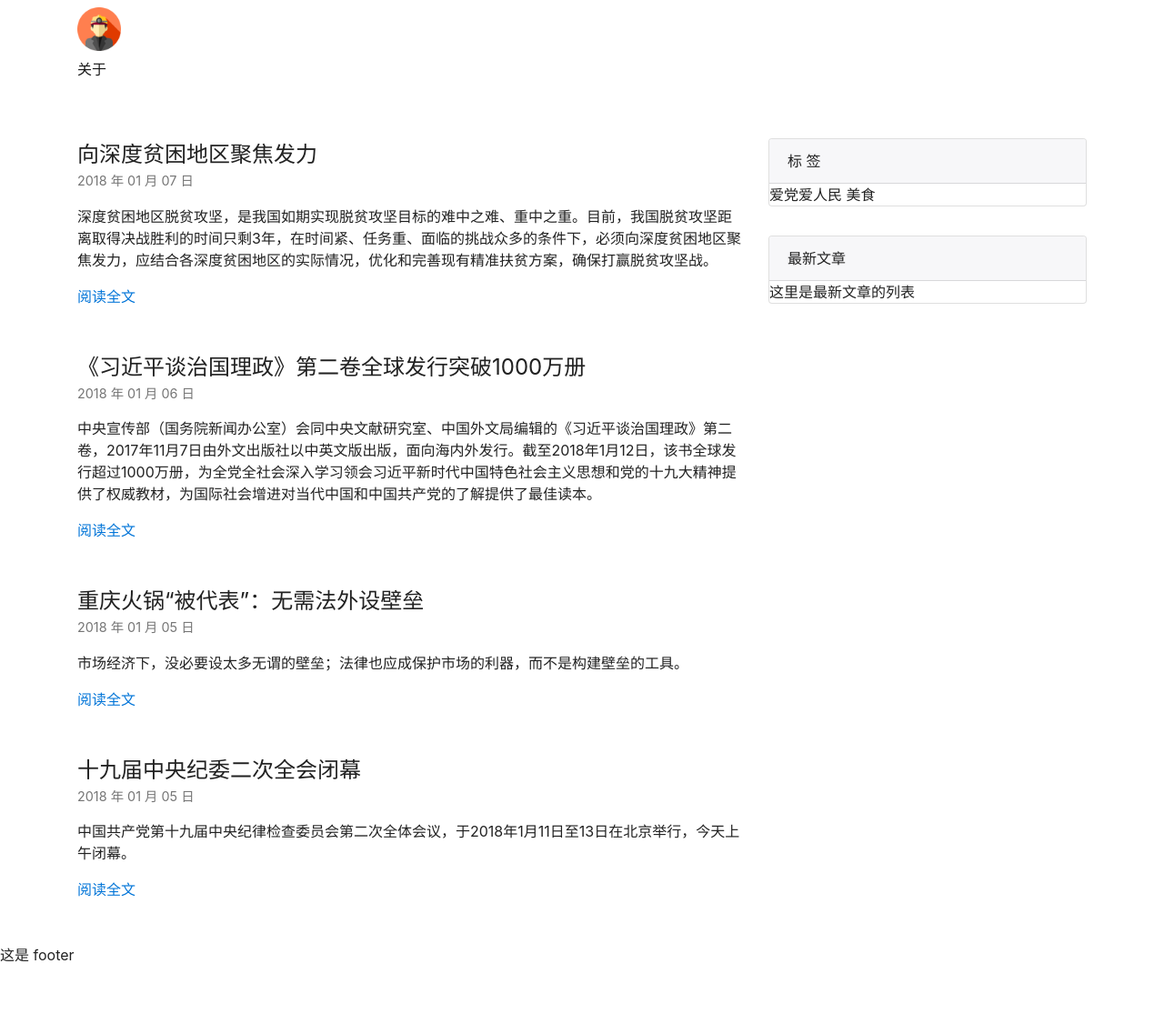
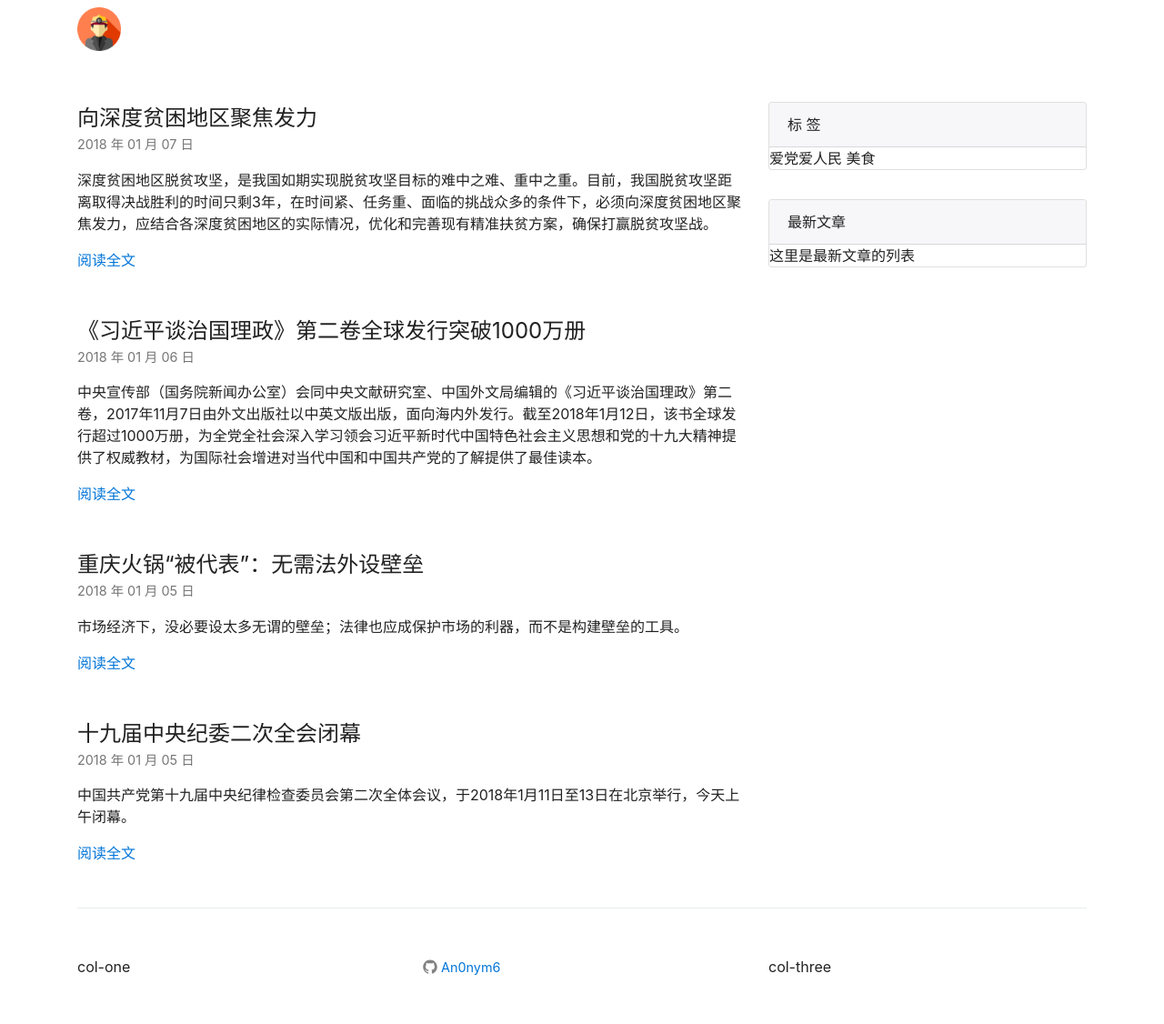
Before and after one commit to An0nym6/PersonalBlog2, a Jekyll site: the page built from index.html, in a window 1280 px wide. Shown: the whole page at 91% size. Built offline with Jekyll 4.4.1, drawn with Linux system fonts in a browser that asks for light colours; nearby versions of some CDN libraries; before the commit the page ends 1062 px from its top, so only the background shows below that.

Commit message:
增加 footer

```diff
--- a/_includes/footer.html
+++ b/_includes/footer.html
@@ -1 +1,15 @@
-这是 footer
+<footer>
+  <div class="container">
+    <div class="divider"></div>
+    <div class="row footer-content">
+      <div class="col col-left">col-one</div>
+      <div class="col">
+        <a class= "github-info" href="https://github.com/{{ site.github_username }}">
+          <span class="icon icon-github">{% include icon-github.svg %}</span>
+          <span class="username">{{ site.github_username }}</span>
+        </a>
+      </div>
+      <div class="col col-right">col-three</div>
+    </div>
+  </div>
+</footer>
--- a/_includes/header.html
+++ b/_includes/header.html
@@ -1,14 +1,27 @@
-<nav class="navbar navbar-light bg-light">
+<nav class="navbar navbar-expand-sm navbar-light bg-light">
   <div class="container">
     <a href="{{ "/" | relative_url }}">
       <img class="avatar" src="/assets/img/avatar.png" alt="">
     </a>
 
-    <div id="navbarSupportedContent">
-      <ul class="navbar-nav ml-lg-auto">
+    <div class="collapse navbar-collapse" id="navbarNav">
+      <ul class="nav navbar-nav ml-auto">
         {% for page in site.pages %}
-          {% if page.title %}
-            <li class="nav-item active">
+          {% if page.title and page.permalink == "/essay/"%}
+            <li class="nav-item dropdown">
+              <a class="nav-link dropdown-toggle" href="#" id="navbarDropdownMenuLink" data-toggle="dropdown" aria-haspopup="true" aria-expanded="false">
+                文章
+              </a>
+              <div class="dropdown-menu" aria-labelledby="navbarDropdownMenuLink">
+                <a class="dropdown-item" href="#">最新文章</a>
+                <a class="dropdown-item" href="#">标签</a>
+                <div class="dropdown-divider"></div>
+                <a class="dropdown-item" href="#">全部文章</a>
+              </div>
+            </li>
+          {% endif %}
+          {% if page.title and page.permalink != "/essay/"%}
+            <li class="nav-item">
               <a class="nav-link" href={{page.permalink}}>{{ page.title }}</a>
             </li>
           {% endif %}
--- a/_layouts/default.html
+++ b/_layouts/default.html
@@ -3,7 +3,7 @@
   {% include head.html %}
   <body>
     {% include header.html %}
-    <main aria-label="Content" class="main">
+    <main aria-label="Content">
       <div>
         {{ content }}
       </div>
--- a/assets/scss/main.scss
+++ b/assets/scss/main.scss
@@ -3,8 +3,14 @@
 ---
 
 // 全局
+html {
+  height: 100%;
+}
+
 body {
   color: rgba(0, 0, 0, 0.87);
+  min-height: 100%;
+  position: relative;
 }
 a {
   text-decoration: none !important;
@@ -19,9 +25,9 @@ a {
   height: 48px;
 }
 
-// default
-.main {
+main {
   padding-top: 32px;
+  padding-bottom: 128px;
 }
 
 // home
@@ -38,3 +44,33 @@ a {
 .new-essays {
   margin-top: 32px;
 }
+
+// footer
+footer {
+  position: absolute;
+  bottom: 0;
+  width: 100%;
+  height: 128px;
+
+  .container {
+    height: 100%;
+
+    .divider {
+      border-top: 1px solid #e9ecef;
+      height: 1px;
+    }
+
+    .footer-content {
+      padding-top: 52px;
+
+      .github-info {
+        font-size: 0.9rem;
+
+        .icon-github{
+          vertical-align: middle;
+          text-decoration: none;
+        }
+      }
+    }
+  }
+}
```
Also changed, not shown: essay.html (added, +7 -0 lines), _includes/icon-github.svg (added), assets/img/icon-github.svg (added).
